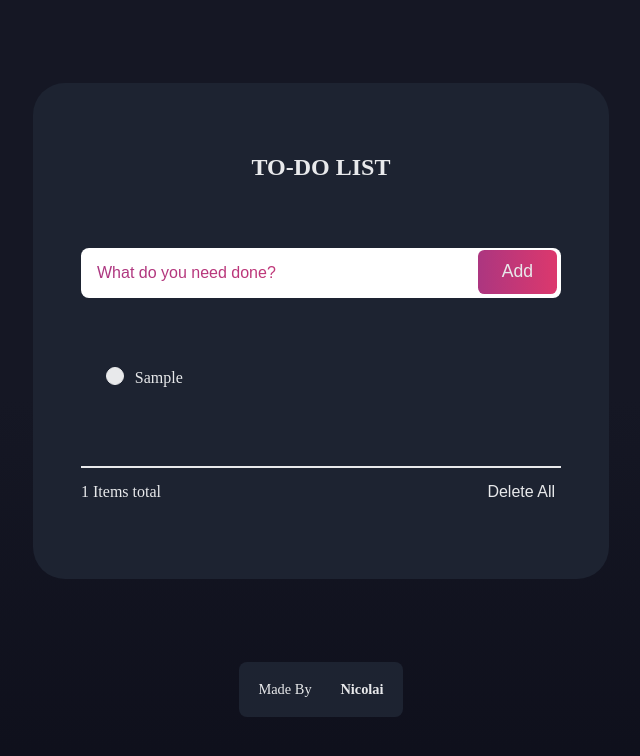
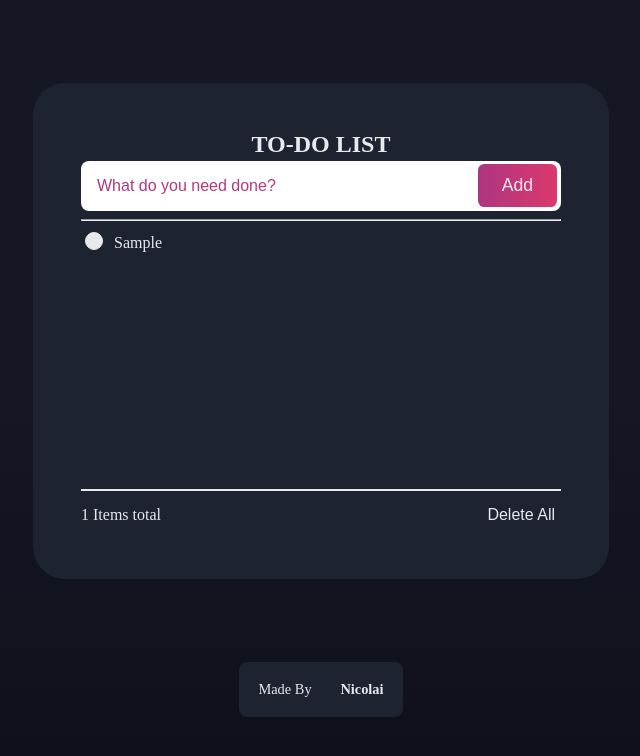
Before and after one commit to NicolaiXDLMAO/Nicolai-s-Todo-List, a plain HTML site: page Index.html in a window 1280 px wide. Both pictures are taken after typing "Sample" into the empty fields and a click on the button "Add". Shown: the whole page, without its empty margins (319-959 px from the left). Drawn offline with Linux system fonts and the light colour scheme.

Commit message:
Add files via upload

```diff
--- a/Index.html
+++ b/Index.html
@@ -21,9 +21,15 @@
 				/>
 				<button class="btn">Add</button>
 			</div>
-			<ul class="scroll"> <!-- bulletpoints-->
-				<li id="todoList"></li> <!-- listed items-->
-			</ul>
+			<div>
+				<hr class=""counter">
+			</div>
+			<div class="main-list">
+				<ul class="scroll"> <!-- bulletpoints-->
+					<li id="todoList"></li> <!-- listed items-->
+				</ul>
+			</div>
+
 			<div>
 				<hr class="counter"> <!-- The divider line-->
 				<div class="counter-container">
--- a/script.js
+++ b/script.js
@@ -29,7 +29,7 @@ document.addEventListener("DOMContentLoaded", function()
 
 function addTask()
 {
-    const newTask = todoInput.value.trim();
+    const newTask = todoInput.value.trim(); //trim removes excess spaces
     if(newTask !== "")
     {
         todo.push(
@@ -45,7 +45,7 @@ function addTask()
 function deleteAllTask()
 {
     todo = [];
-    saveToLocalStorage;
+    saveToLocalStorage();
     displayTasks();
 }
 
@@ -104,6 +104,7 @@ function editTask(index)
         }
         displayTasks();
     };
+
 }
 
 function toggleTask(index)
--- a/style.css
+++ b/style.css
@@ -99,19 +99,26 @@ input[type="text"]::placeholder
     gap: 0.5rem;
 }
 
+.main-list
+{
+    height: 400px;
+    padding: 0;
+    margin: 0;
+    overflow-y: scroll;
+}
+
 ul
 {
     padding: 0;
     margin: 0;
-    overflow-y: scroll;
 }
 
 li
 {
     display: flex;
     flex-direction: column;
-    gap: 0.3rem;
-    padding: 1.3rem;
+    gap: 0rem;
+    padding: 0ch;
 }
 
 #todoList p
```
Also changed, not shown: 1 other file.
